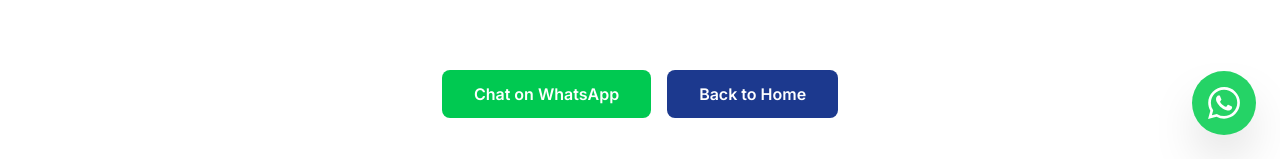
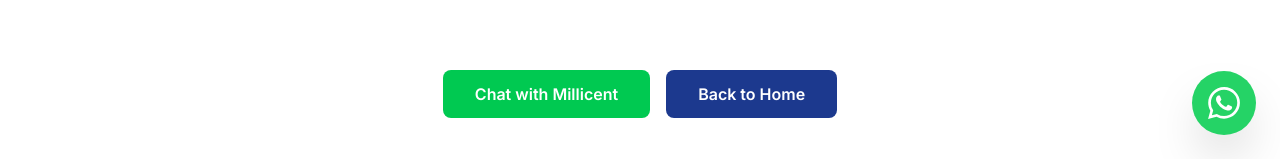
Before and after one commit to KMMofomate/apex-website, a Next.js app: page /thank-you in a window 1280 px wide. Shown: the part 641-800 px from the top of the page. Built offline with nearby package versions, Linux system fonts and the light colour scheme.

Commit message:
cleaned up thank you page and fixed build errors

```diff
--- a/app/thank-you/page.tsx
+++ b/app/thank-you/page.tsx
@@ -8,17 +8,6 @@ export default function ThankYou() {
     { src: "/images/first-aid1.png", alt: "First Aid Kit" },
     { src: "/images/safety.png", alt: "Health Safety Environment" },
     { src: "/images/heart.png", alt: "Anatomical Heart Study" }
-  ];
-
-  const specializationList = [
-    {
-      title: "First Aid Training",
-      items: ["Level 1-3", "BLS (Basic Life Support)", "Family and Friends"]
-    },
-    {
-      title: "Health and Safety",
-      items: ["Basic OHS Training", "Fire Fighting", "Risk Assessment"]
-    }
   ];
 
   return (
@@ -51,14 +40,14 @@ export default function ThankYou() {
           ))}
         </div>
 
-        {/* WhatsApp & Home Actions */}
+        {/* Action Buttons */}
         <div className="flex flex-col sm:flex-row gap-4 justify-center pt-4">
           <Link
             href="https://wa.me/27789238510"
             target="_blank"
             className="bg-green-500 hover:bg-green-600 text-white px-8 py-3 rounded-lg font-semibold transition-colors flex items-center justify-center gap-2"
           >
-            <span>Chat on WhatsApp</span>
+            Chat with Millicent
           </Link>
           <Link
             href="/"
```
